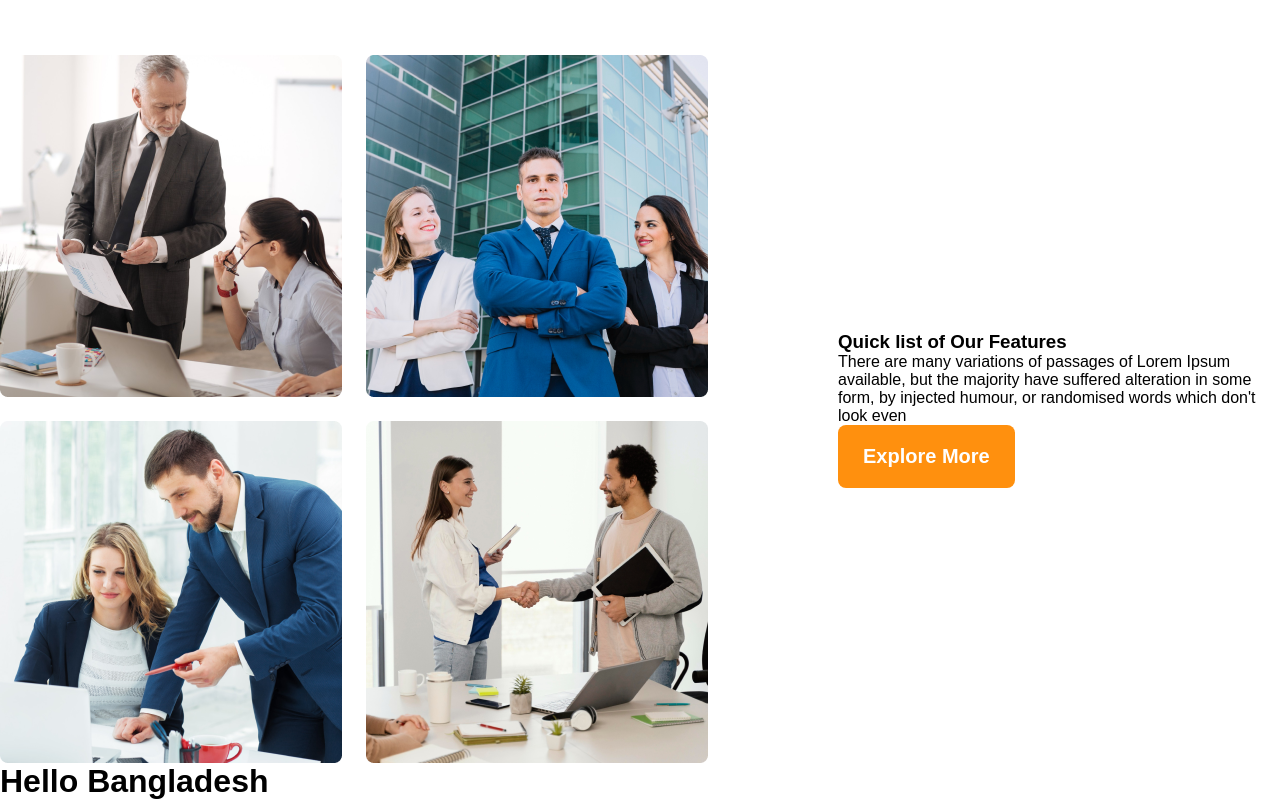
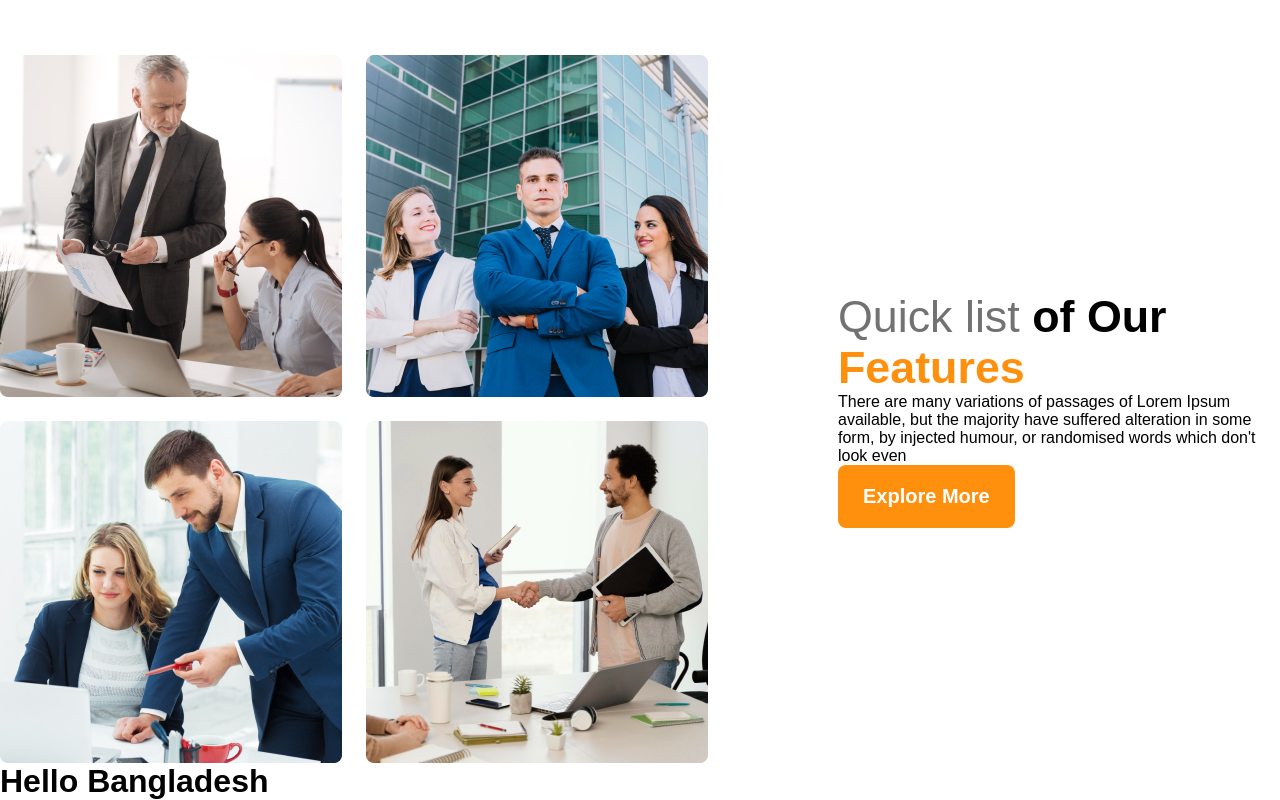
Before and after one commit to dev-ahanaf/g3-website, a plain HTML site: page index.html in a window 1280 px wide. Shown: the part 1093-1893 px from the top of the page. Drawn offline with Linux system fonts and the light colour scheme.

Commit message:
Work from PC

```diff
--- a/index.html
+++ b/index.html
@@ -68,7 +68,7 @@
 
             <div class="our-features">
 
-                <h3 class="feature-title">Quick list of Our Features</h3>
+                <h3 class="feature-title"> <span id="quick-list" class="light-gray">Quick list</span> <span>of Our</span> <span class="text-primary">Features</span></h3>
                 <p class="feature-description">There are many variations of passages of Lorem Ipsum available, but the majority have suffered alteration in some form, by injected humour, or randomised words which don't look even</p>
 
             <button class="btn-primary">Explore More</button>
--- a/styles/styele.css
+++ b/styles/styele.css
@@ -35,6 +35,7 @@
 
 
 /* Dark 03 */
+
 .light-gray{
     color: #727272;
 
@@ -45,6 +46,9 @@
     margin: 0 auto;
 }
 
+.text-primary{
+    color: #FF900E;
+}
 
 
 
@@ -141,6 +145,15 @@ font-size: 3rem;
     max-width: 530px;
 }
 
+.feature-title{
+    font-size: 2.8rem;
+}
+
+
+#quick-list{
+    font-weight: 500;
+}
+
 /* responsive media query */
 
 
```
